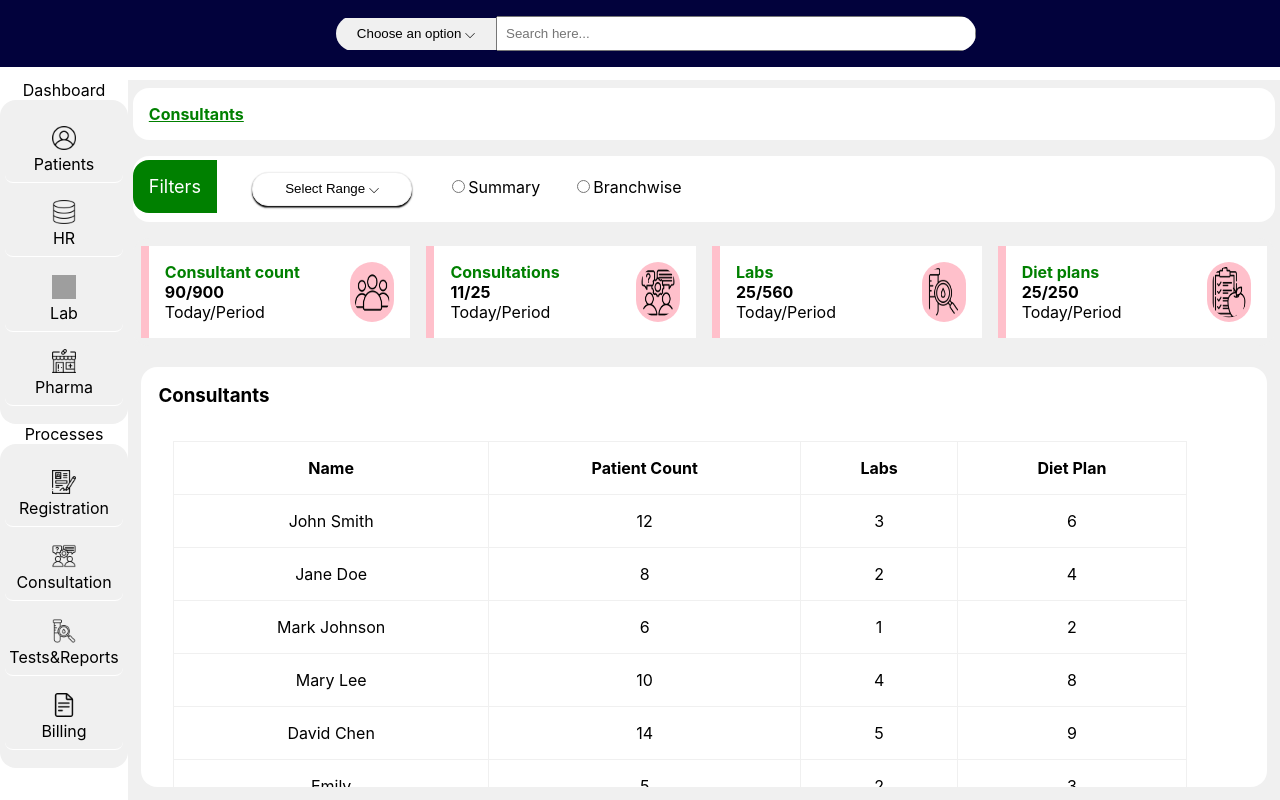
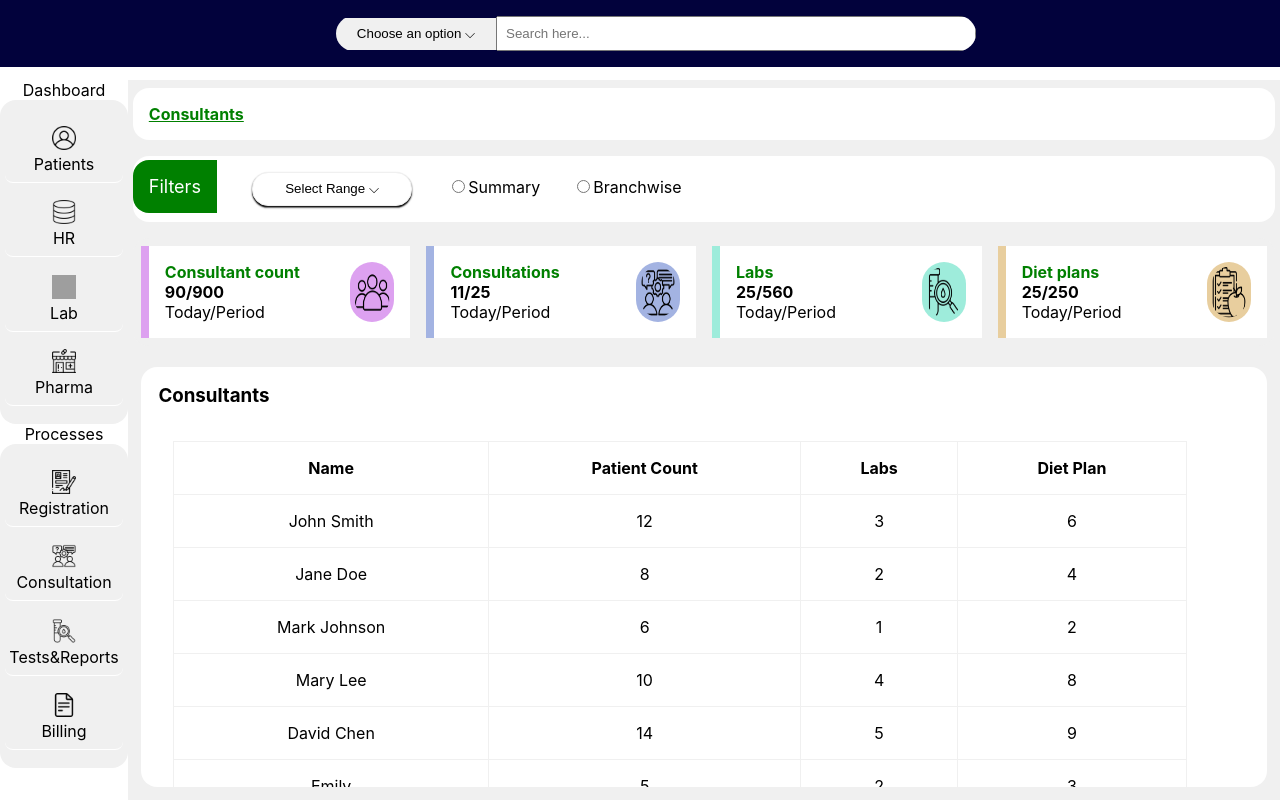
Before and after one commit to KeerthikaReddyP/Internship-UI, a React (Create React App) app: page / in a window 1280 px wide. Shown: the top 800 px of the page. Built offline with nearby package versions, Linux system fonts and the light colour scheme; grey boxes are pictures that could not be loaded.

Commit message:
colors added

```diff
--- a/src/Maincontent.css
+++ b/src/Maincontent.css
@@ -69,6 +69,30 @@
     background-color: white;
     border-left:0.5rem solid pink;
 }
+.sub-section:nth-child(1){
+    border-left:0.5rem solid rgb(221, 161, 240);
+}
+.sub-section:nth-child(1) img{
+    background-color: rgb(221, 161, 240);
+}
+.sub-section:nth-child(2){
+    border-left:0.5rem solid rgb(163, 179, 226);
+}
+.sub-section:nth-child(2) img{
+    background-color: rgb(163, 179, 226);
+}
+.sub-section:nth-child(3){
+    border-left:0.5rem solid rgb(158, 236, 219);
+}
+.sub-section:nth-child(3) img{
+    background-color: rgb(158, 236, 219);
+}
+.sub-section:nth-child(4){
+    border-left:0.5rem solid rgb(232, 206, 158);
+}
+.sub-section:nth-child(4) img{
+    background-color: rgb(232, 206, 158);
+}
 .content h4 {
     margin: 0;
     text-align: left;
@@ -82,7 +106,6 @@
 .icon {
     width: 15%;
     height: 85%;
-    background-color: pink;
     border-radius: 5rem;
     padding: 0.3rem;
 }
```
